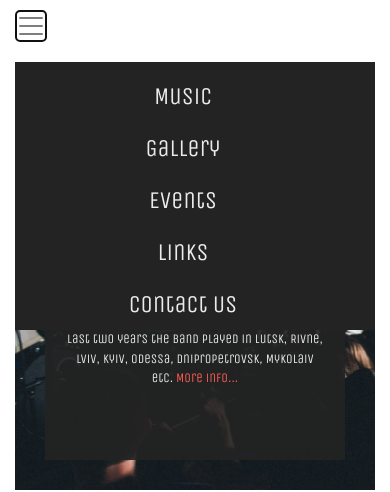
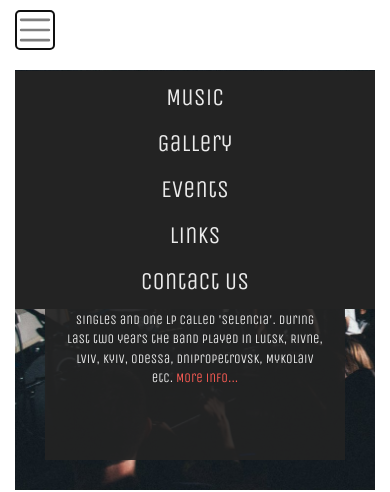
Before and after one commit to totallifeforever94/homework2, a plain HTML site: page index.html in a window 390 px wide. Both pictures are taken after a click on the button "Toggle navigation". Shown: the top 492 px of the page. Drawn offline with nearby package versions, Linux system fonts and the light colour scheme; a script that the page names is missing.

Commit message:
BurgerMenue

```diff
--- a/css/index.css
+++ b/css/index.css
@@ -399,6 +399,11 @@ ol {
         padding: 0;
     }
 
+    .navbar-light .navbar-nav .nav-link {
+        padding-right: 0;
+        padding-bottom: 10px;
+    }
+
     .bg-light {
         background-color: #fff!important;
     }
@@ -406,12 +411,17 @@ ol {
     #navbarTogglerDemo02 {
         z-index: 10;
         background-color: #232323;
-        margin-top: 20px;
+        margin-top: 21px;
     }
 
     .navbar-light .navbar-toggler {
         color: #232323;
         border-color: #fff;
+        padding: 0;
+        font-size: 25px;
+    }
+
+    .nav-link {
         padding: 0;
     }
 
```
